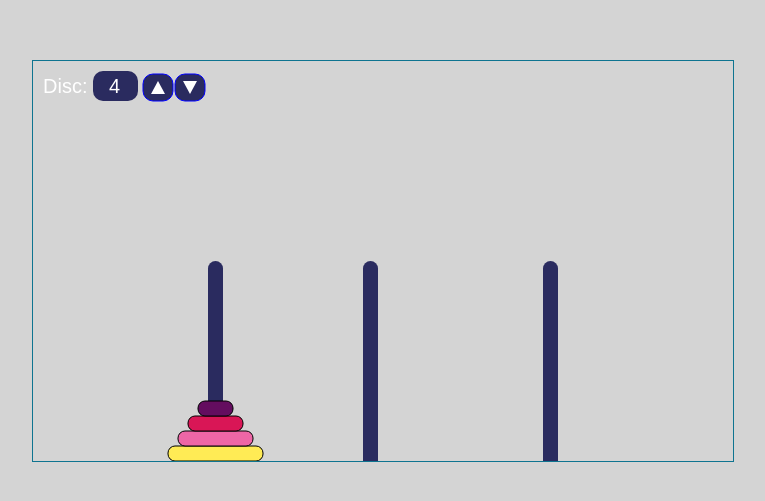
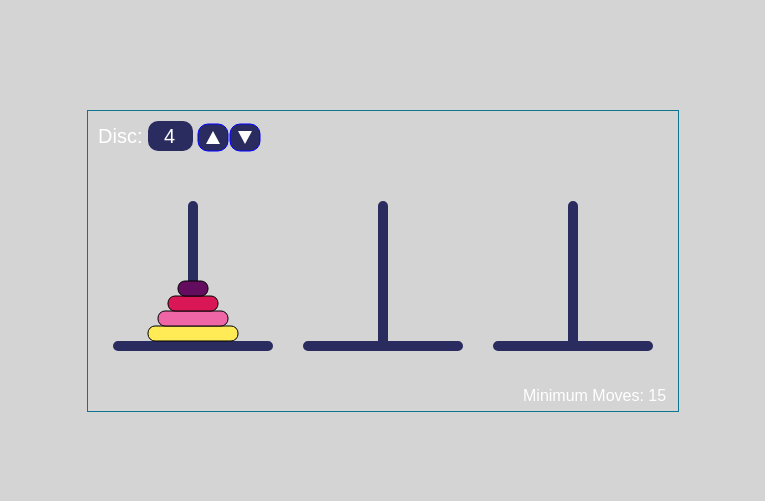
Before and after one commit to pocikode/tower-of-hanoi, a website built with Vite: page index.html in a window 1280 px wide. Shown: the part 139-640 px from the top of the page, without its empty margins (257-1022 px from the left). Built offline with nearby package versions, Linux system fonts and the light colour scheme.

Commit message:
fix game width, show minimal moves

```diff
--- a/index.html
+++ b/index.html
@@ -3,13 +3,21 @@
     <head>
         <meta charset="UTF-8" />
         <link rel="icon" type="image/svg+xml" href="/vite.svg" />
-    <link href="/src/css/style.css" rel="stylesheet">
+        <link href="/src/css/style.css" rel="stylesheet" />
         <meta name="viewport" content="width=device-width, initial-scale=1.0" />
         <title>Vite + TS</title>
     </head>
     <body class="h-screen w-screen bg-neutral-300 dark:bg-slate-900">
-    <div id="app" class="container flex justify-center items-center mx-auto h-screen">
-      <canvas id="game" width="700" height="400" class="border border-cyan-700"></canvas>
+        <div
+            id="app"
+            class="container flex justify-center items-center mx-auto h-screen"
+        >
+            <canvas
+                id="game"
+                width="590"
+                height="300"
+                class="border border-cyan-700"
+            ></canvas>
         </div>
         <script type="module" src="/src/main.ts"></script>
     </body>
--- a/src/game.ts
+++ b/src/game.ts
@@ -23,6 +23,7 @@ class Rod extends BaseElement {
     ctx.fillStyle = this.color;
     ctx.beginPath();
     ctx.roundRect(this.x, this.y, this.width, this.height, [10, 10, 0, 0]);
+    ctx.roundRect(this.x - 75, this.y + this.height, 160, this.width, 10);
     ctx.fill();
   }
 }
@@ -109,16 +110,16 @@ export class TowerOfHanoi {
   private initGame() {
     this.discs = [];
     this.rods = [
-      new Rod(175, this.canvas.height - 200, 15, 200),
-      new Rod(330, this.canvas.height - 200, 15, 200),
-      new Rod(510, this.canvas.height - 200, 15, 200),
+      new Rod(100, this.canvas.height - 210, 10, 140),
+      new Rod(290, this.canvas.height - 210, 10, 140),
+      new Rod(480, this.canvas.height - 210, 10, 140),
     ];
 
     for (let i = 0; i < this.discTotal; i++) {
       const height = 15;
-      const width = 35 + 20 * (this.discTotal - i - 1);
-      const x = this.rods[0].x - 10 * (this.discTotal - i);
-      const y = this.canvas.height - height - height * i;
+      const width = 30 + 20 * (this.discTotal - i - 1);
+      const x = this.rods[0].x - this.rods[0].width * (this.discTotal - i);
+      const y = this.rods[0].y + this.rods[0].height - height - height * i;
       const color = this.discColors[i % this.discColors.length];
 
       this.discs.push(new Disc(this.rods[0], x, y, width, 15, color));
@@ -143,6 +144,12 @@ export class TowerOfHanoi {
     this.ctx.fillStyle = "white";
     this.ctx.fillText("Disc:", 10, 32);
     this.ctx.fillText(`${this.discTotal}`, 76, 32);
+    this.ctx.font = "16px Arial";
+    this.ctx.fillText(
+      `Minimum Moves: ${2 ** this.discTotal - 1}`,
+      this.canvas.width - 155,
+      this.canvas.height - 10,
+    );
 
     this.incrementBtn.draw(this.ctx);
     this.decrementBtn.draw(this.ctx);
```
Lines whose indentation alone changed are shown as unchanged.
